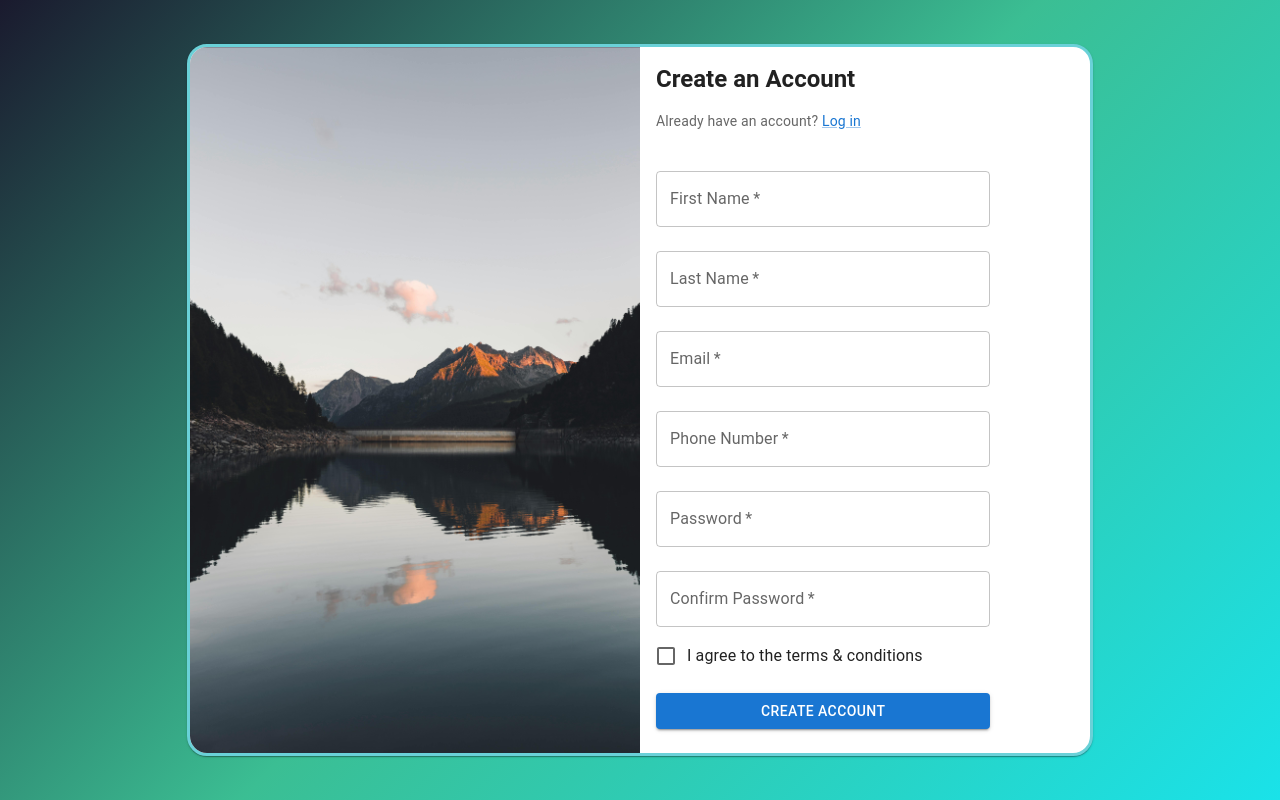
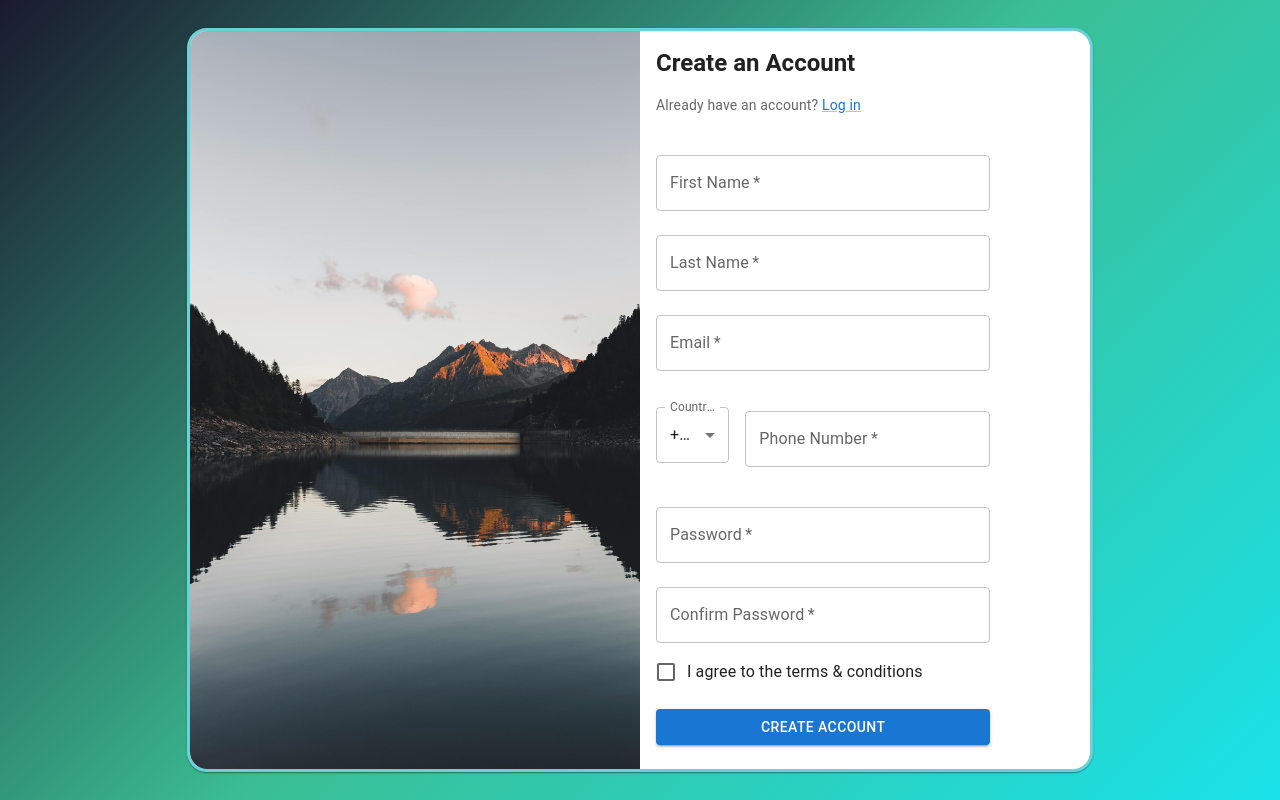
Before and after one commit to Lucifer21011206/mern-auth-ui-2, a React (Create React App) app: page /signup in a window 1280 px wide. Built offline with nearby package versions, Linux system fonts and the light colour scheme; the HTML template or start-up script is replaced by a standard one.

Commit message:
Initial commit

```diff
--- a/src/components/Layout.js
+++ b/src/components/Layout.js
@@ -2,6 +2,9 @@ import { Grid, Paper } from "@mui/material";
 
 const Layout = ({ children }) => {
   return (
+    <>
+
+
     <Grid container style={{ height: "100vh", borderRadius: "100px" }}>
       {/* Left Image Section */}
       <Grid item xs={12} md={6} sx={{ background: "url('/assets/pexels-eberhardgross-8051674.jpg')", backgroundSize: "cover" }} />
@@ -11,6 +14,7 @@ const Layout = ({ children }) => {
         {children}
       </Grid>
     </Grid>
+    </>
   );
 };
 
--- a/src/components/SignupForm.js
+++ b/src/components/SignupForm.js
@@ -1,6 +1,6 @@
 import { useState } from "react";
 import React from "react";
-import { Box, TextField, Button, Typography, Checkbox, FormControlLabel, Link } from "@mui/material";
+import { Box, TextField, Button, Typography, Checkbox, FormControlLabel, Link, Select, MenuItem, InputLabel, FormControl } from "@mui/material";
 
 const SignupForm = () => {
   const [formData, setFormData] = useState({
@@ -11,7 +11,7 @@ const SignupForm = () => {
     password: "",
     confirmPassword: "",
     phoneNumber: "",
-    countryCode: "+1",
+    countryCode: "+1", // Default country code set to +1
     agree: false
   });
 
@@ -26,13 +26,20 @@ const SignupForm = () => {
 
   const handleChange = (e) => {
     const { name, value, type, checked } = e.target;
-    setFormData({ ...formData, [name]: type === "checkbox" ? checked : value });
+    if (name === "phone" && !value.startsWith(formData.countryCode)) {
+      // Ensure that phone number starts with selected country code
+      setFormData({ ...formData, phone: formData.countryCode + value });
+    } else {
+      setFormData({ ...formData, [name]: type === "checkbox" ? checked : value });
+    }
   };
 
   const handleCountryCodeChange = (e) => {
+    const selectedCountryCode = e.target.value;
     setFormData({
       ...formData,
-      countryCode: e.target.value,
+      countryCode: selectedCountryCode,
+      phone: selectedCountryCode + formData.phone.slice(formData.countryCode.length) // Adjust phone number to keep the remaining part
     });
   };
 
@@ -58,10 +65,38 @@ const SignupForm = () => {
         <TextField fullWidth label="First Name" name="firstName" value={formData.firstName} onChange={handleChange} variant="outlined" margin="normal" required />
         <TextField fullWidth label="Last Name" name="lastName" value={formData.lastName} onChange={handleChange} variant="outlined" margin="normal" required />
         <TextField fullWidth label="Email" name="email" type="email" value={formData.email} onChange={handleChange} variant="outlined" margin="normal" required />
-        <TextField fullWidth label="Phone Number" name="phone" type="tel" value={formData.phone} onChange={handleChange} variant="outlined" margin="normal" required />
 
+        <Box display="flex" alignItems="center" marginY={2}>
+          {/* Country Code Dropdown */}
+          <FormControl variant="outlined" sx={{ width: 100 }}>
+            <InputLabel>Country Code</InputLabel>
+            <Select
+              value={formData.countryCode}
+              onChange={handleCountryCodeChange}
+              label="Country Code"
+              name="countryCode"
+            >
+              <MenuItem value="+1">+1 (USA)</MenuItem>
+              <MenuItem value="+44">+44 (UK)</MenuItem>
+              <MenuItem value="+91">+91 (India)</MenuItem>
+              <MenuItem value="+61">+61 (Australia)</MenuItem>
+            </Select>
+          </FormControl>
 
-
+          {/* Phone Number */}
+          <TextField
+            fullWidth
+            label="Phone Number"
+            name="phone"
+            type="tel"
+            value={formData.phone.slice(formData.countryCode.length)} // Remove country code from display
+            onChange={handleChange}
+            variant="outlined"
+            margin="normal"
+            required
+            sx={{ ml: 2 }}
+          />
+        </Box>
 
         <TextField fullWidth label="Password" name="password" type="password" value={formData.password} onChange={handleChange} variant="outlined" margin="normal" required />
         <TextField fullWidth label="Confirm Password" name="confirmPassword" type="password" value={formData.confirmPassword} onChange={handleChange} variant="outlined" margin="normal" required />
```
Also changed, not shown: public/assets/Untitled.jpg (added), public/assets/mobiloitte-technologies.webp (added).
